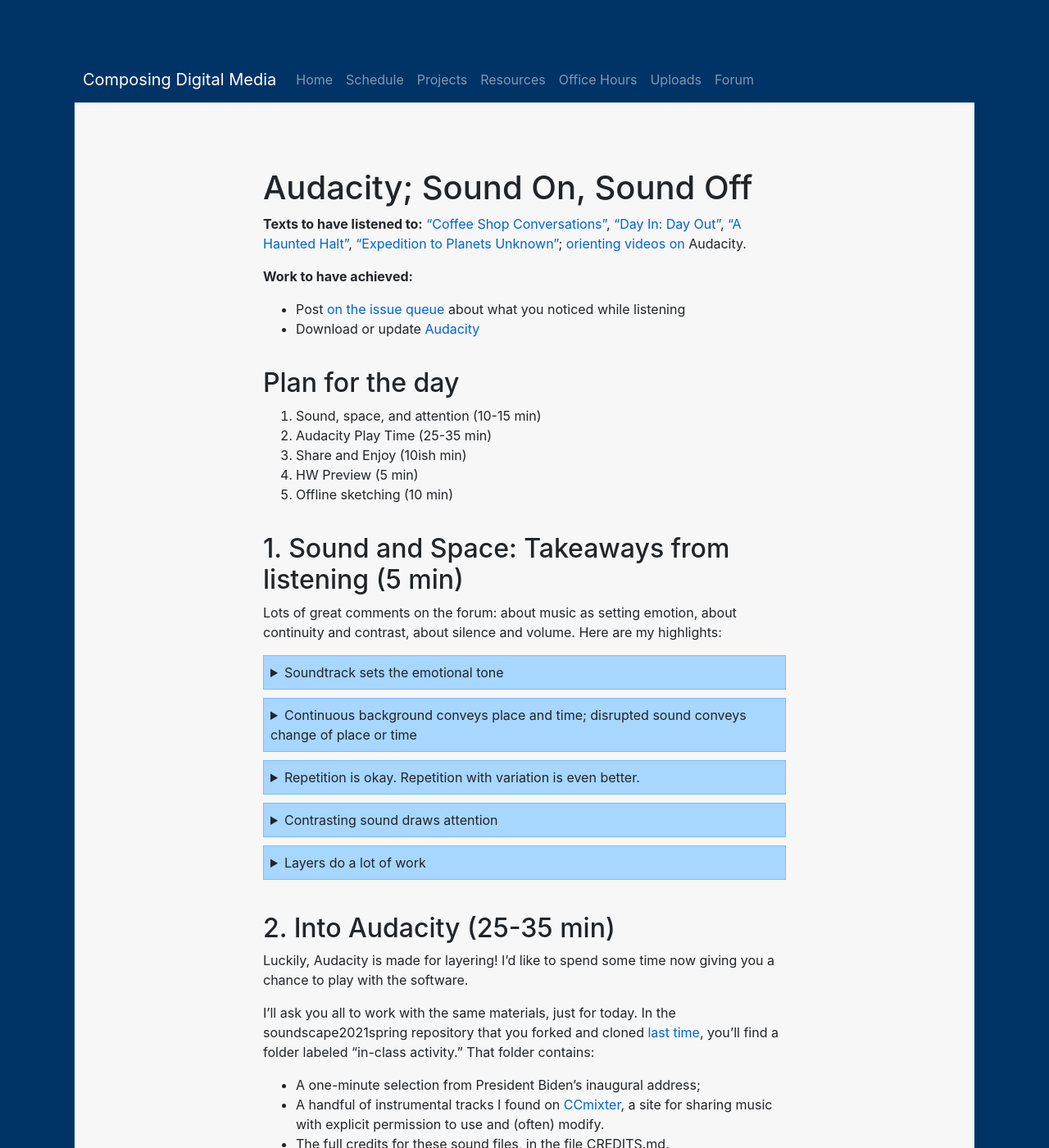
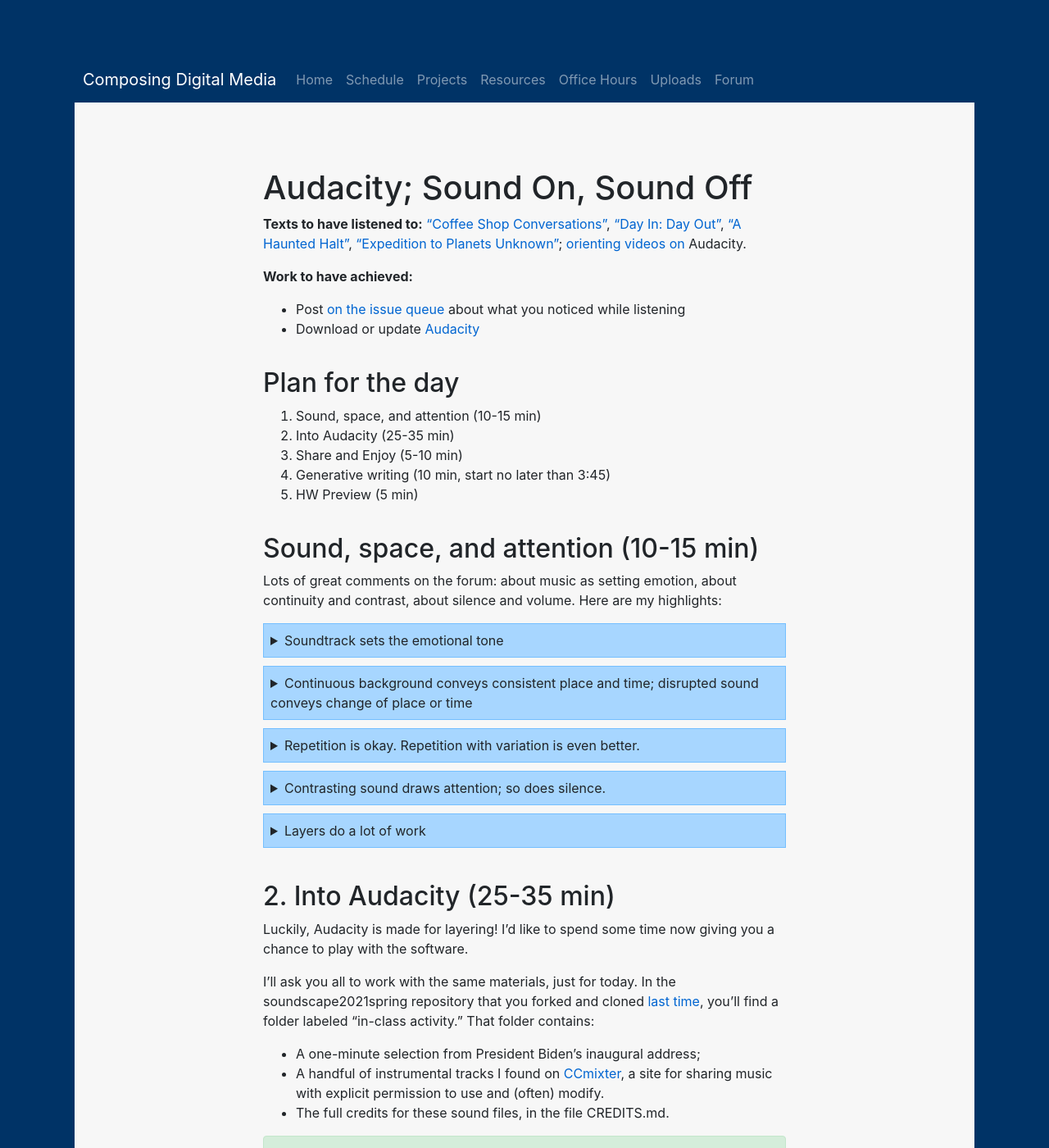
Before and after one commit to benmiller314/cdm2021spring, a Jekyll site: the page built from plans/lesson-04.md, in a window 1280 px wide and 1400 px high. Shown: the whole window at 82% size. Built offline with Jekyll 4.4.1, drawn with Linux system fonts in a browser that asks for light colours; our own code applies the rules of GitHub Pages for plain Markdown files; some of the changed text lies outside the part shown.

Commit message:
now with generative writing
and a more accurate outline, plus a few wording / paragraphing tweaks in the details sections

```diff
--- a/plans/lesson-04.md
+++ b/plans/lesson-04.md
@@ -14,31 +14,34 @@
 ## Plan for the day
 
 1. Sound, space, and attention (10-15 min)
-2. Audacity Play Time (25-35 min) <!-- we got here at ~3:19: 30 minutes in. Audacity crashes and Ben flubs w/ label track -->
-4. Share and Enjoy (10ish min)
-5. HW Preview (5 min)
-6. Offline sketching (10 min)
+2. Into Audacity (25-35 min)
+3. Share and Enjoy (5-10 min)
+5. Generative writing (10 min, start no later than 3:45)
+4. HW Preview (5 min)
 
-
-## 1. Sound and Space: Takeaways from listening (5 min)
+## Sound, space, and attention (10-15 min)
 <!-- Be sure to talk about layers within the clips: how might you group the sounds you heard? -->
 
 Lots of great comments on the forum: about music as setting emotion, about continuity and contrast, about silence and volume. Here are my highlights:
 
 <details><summary>Soundtrack sets the emotional tone</summary>
-This one kind of speaks for itself, so I won't belabor the point. A fun example: an anxious arrival, <a href="https://www.instagram.com/p/BEZj3YMyAk_/">remastered</a> vs <a href="https://youtu.be/7WIw4IbIwG8?t=8">original</a>
+<p>This one kind of speaks for itself, so I won't belabor the point: a drone can build suspense; soaring strings can sound uplifting or motivational; light jazz can sound cheerful or relaxing; etc.</p>
+
+<p>A fun bonus example: an anxious arrival, <a href="https://youtu.be/7WIw4IbIwG8?t=8">original</a> and <a href="https://www.instagram.com/p/BEZj3YMyAk_/">remastered</a></p>
 </details>
-<details><summary>Continuous background conveys place and time; disrupted sound conveys change of place or time</summary>
-Think of the hubbub of conversation in the coffee shop scene – but think also of the abrupt cuts in the background of "Day In: Day Out," which convey a jump from one place to another.
+<details><summary>Continuous background conveys consistent place and time; disrupted sound conveys change of place or time</summary>
+<p>Think of the hubbub of conversation in the coffee shop scene – but think also of the abrupt cuts in the background of "Day In: Day Out," which convey a jump from one place to another.</p>
+<p>Many podcasts or radio shows also use short musical interludes to smooth scene changes: they provide continuity across the gap.</p>
 </details>
 <details><summary>Repetition is okay. Repetition with variation is even better.</summary>
-One definition of narrative is the interruption of a stable context, and the fallout of that interruption. When sounds recur, it creates a stable context. That we can break.
+One definition of narrative is  <em>interruption of a stable context</em>, and the fallout of that interruption. When sounds recur, they create a stable context. That we can break.
 </details>
-<details><summary>Contrasting sound draws attention</summary>
-Think of dripping sinks or broken glass, in contrast to continuous drones. Think also of how, in Coffeeshop Conversations, the part that stands out most is when the background – otherwise steady – fades away. The flip side of this is that a long time <em>without</em> a change can drain attention: you can often get away with very short clips more easily than very long ones.
+<details><summary>Contrasting sound draws attention; so does silence.</summary>
+<p>Think of dripping sinks or broken glass, in contrast to continuous drones. Think also of how, in Coffeeshop Conversations, the part that stands out most is when the background – otherwise steady – fades away.</p>
+<p>The flip side of this is that a long time <em>without</em> a change can drain attention: you can often get away with very short clips more easily than very long ones.</p>
 </details>
 <details><summary>Layers do a lot of work</summary>
-Several people pointed out the way these things work best in concert with one another: ambient sound <em>plus</em> background music <em>plus</em> incidentals are what make it <strong>immersive</strong>.</details>
+A few people pointed out the way these things work especially well in concert with one another: ambient sound <em>plus</em> background music <em>plus</em> incidentals are what make it <strong>immersive</strong>.</details>
 
 
 
@@ -78,9 +81,32 @@
 EXT: Audacity is complex enough that I'm really expecting you can fill the time here. If you're really happy with what you've achieved, go ahead and save the project, then mute the current music and add a different soundtrack. How does that shift your perception of the edits you'd already made? What else does it make you want to try?
 
 
-## 4. Share and Enjoy (10+ min)
+## 4. Share and Enjoy (5-10 min)
 
 Let's hear a few! Anybody have a clip they're excited to share?
+
+## Generative writing (10 min)
+
+I'd like to spend some in-class time using writing – some listing and looping – as a way to get your ideas flowing. As I ask these questions, pause and reach out with your feelings until you sense an answer, or more than one – and then write down whatever comes. I won't collect these, so they're private to you. But I hope you'll find them useful for getting to something shareable, moving forward.
+
+- In what places (physical, virtual, or imaginary) could you anchor your soundscape? Make a list. Anything you're forgetting?
+
+- Choosing one item from your list you could work with for now, ask yourself: What kinds of stories happen there, and which of them could you reasonably tell within a few minutes?
+
+- How can you represent that environment sonically?
+
+- What sounds are relatively stable, or sustained, and what is incidental?
+
+- What structures or sequences could help a listening audience follow the story?
+
+
+## EXT: Studio time
+
+If we have more time left in class, fo ahead and start writing up your proposal – or start testing the feasibility of what you want to propose, e.g. by searching for sounds you think you'll need, or opening further Audacity tutorials.
+
+If we get do there, please go to our shared notes doc, [bit.ly/cdm2021spring-notes](http://bit.ly/cdm2021spring-notes) to set your working goals for today. When we're done, you can come back to the doc and update with your progress / goals for your next working session.
+
+
 
 # HW for next time:
 
```
Also changed, not shown: other parts of plans/lesson-04.md (+6 -2 lines).
